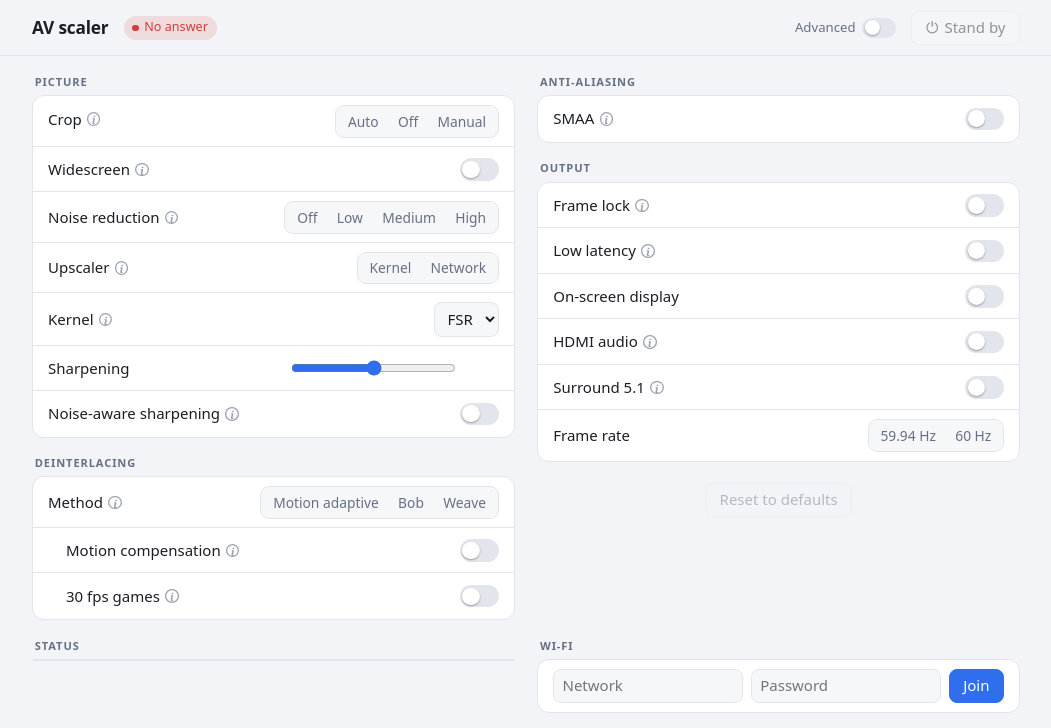
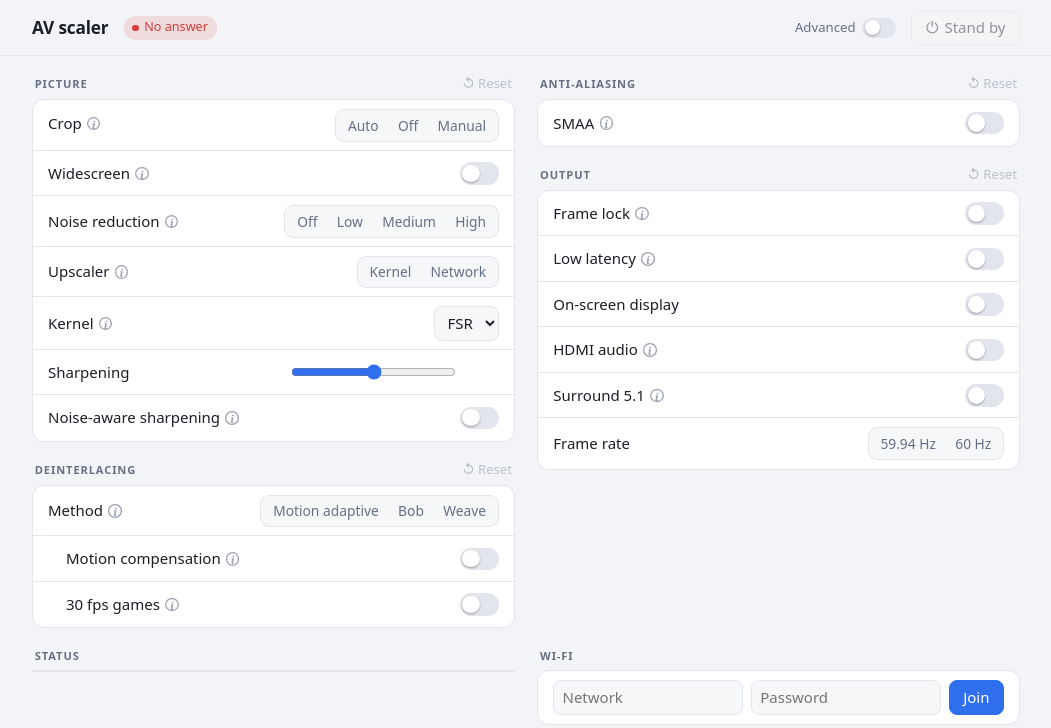
Before and after one commit to bryfur/tang-av-scaler, a plain HTML site: page firmware/xiao-wifi/main/page.html in a window 1280 px wide. Shown: the top 728 px of the page, without its empty margins (114-1165 px from the left). Drawn offline with Linux system fonts and the light colour scheme; no server answers.

Commit message:
The page: a reset in each card's heading again (the rows shown), the bottom button gone
Faint until something in the card differs from its default; it resets what
the card shows (the bring-up rows only with Advanced on).

Co-Authored-By: Claude Opus 5.5 <noreply@anthropic.com>

```diff
--- a/firmware/xiao-wifi/main/page.html
+++ b/firmware/xiao-wifi/main/page.html
@@ -70,8 +70,11 @@ button:disabled{opacity:.45;cursor:default}button:disabled:hover{border-color:va
 .nums{display:flex;gap:.4em;flex-wrap:wrap}
 .ctl{display:flex;align-items:center;justify-content:space-between;gap:.6em;flex-wrap:wrap;flex:1 1 100%}
 .fname{color:var(--dim);font-size:.85em;overflow:hidden;text-overflow:ellipsis;white-space:nowrap;max-width:12em}
-.foot{display:flex;justify-content:center;padding:1.4em 0 0}
-.foot button{background:none;color:var(--dim)}
+/* a card's reset: in its heading, faint until something in the card differs from its default */
+h2{display:flex;align-items:center;justify-content:space-between;min-height:1.7em}
+.sec{font:500 1.18em/1 system-ui,-apple-system,"Segoe UI",sans-serif;text-transform:none;letter-spacing:0;background:none;border:0;border-radius:6px;padding:.25em .45em;margin-right:-.45em;color:var(--acc);cursor:pointer}
+.sec:hover{background:color-mix(in srgb,var(--acc) 12%,transparent)}
+.sec:disabled{color:var(--dim);opacity:.4;background:none;cursor:default}
 /* the status: names and values, red only where something is wrong */
 table{border-collapse:collapse;width:100%;font-size:.92em;font-variant-numeric:tabular-nums}
 td{padding:.42em 1em;vertical-align:top}td:first-child{color:var(--dim);white-space:nowrap;width:1%;padding-right:.2em}
@@ -163,7 +166,6 @@ pre{position:absolute;inset:0;margin:0;background:#0a0b0e;color:#cfd3dc;padding:
  <div class="f adv"><span class="l"><span class="t">Swap Cb / Cr</span></span><input class="sw" type="checkbox" name="swap"></div>
  <div class="f adv" data-hint="Off leaves the FPGA to a host tool."><span class="l"><span class="t">Run the scaler</span></span><input class="sw" type="checkbox" name="on"></div>
 </div>
-<div class="foot"><button type="button" id="rall" disabled>Reset to defaults</button></div>
 </div>
 </form>
 
@@ -223,11 +225,14 @@ function cur(){const o={};
   for(const e of F){if(!e.name||e.name[0]=='_'||e.type=='radio'&&!e.checked)continue;o[e.name]=e.type=='checkbox'?(e.checked?1:0):+e.value}
   return o}
 const rows=[...vf.querySelectorAll('.f')];
-function marks(){if(!def)return;const o=cur();let any=false;
-  for(const r of rows){const c=keys(r).some(k=>differs(o,k));r.classList.toggle('chg',c);any=any||c}
-  $('rall').disabled=!any}
-function reset(el,note){if(!def)return;const o=cur();
-  for(const [k,m] of keys(el))if(k in def)o[k]=m?(o[k]&~m)|(def[k]&m):def[k];
+const cards=[...vf.querySelectorAll('.grp')];
+function marks(){if(!def)return;const o=cur();
+  for(const r of rows)r.classList.toggle('chg',keys(r).some(k=>differs(o,k)));
+  for(const g of cards)g.previousElementSibling.querySelector('.sec').disabled=!seen(g).some(k=>differs(o,k))}
+// a card's reset covers the rows shown (the hidden bring-up ones only with Advanced on)
+const seen=g=>[...g.querySelectorAll('.f')].filter(r=>r.offsetParent).flatMap(keys);
+function reset(el,note,ks){if(!def)return;const o=cur();
+  for(const [k,m] of ks||keys(el))if(k in def)o[k]=m?(o[k]&~m)|(def[k]&m):def[k];
   fill(o);send(note)}
 for(const r of rows){const t=r.querySelector('.t');if(!t)continue;
   if(r.dataset.hint){const b=document.createElement('button'),h=document.createElement('div');b.type='button';b.className='ib';b.textContent='i';
@@ -235,10 +240,9 @@ for(const r of rows){const t=r.querySelector('.t');if(!t)continue;
     h.className='hint';h.textContent=r.dataset.hint;r.append(h)}
   if(keys(r).length){const b=document.createElement('button');b.type='button';b.className='rst';b.textContent='↺';
     b.title='default';b.setAttribute('aria-label','back to the default');b.onclick=()=>reset(r,'back to the default');t.append(b)}}
-let armed=0;
-$('rall').onclick=()=>{const b=$('rall');
-  if(!armed){b.textContent='Click again to reset all';armed=setTimeout(()=>{armed=0;b.textContent='Reset to defaults'},3500);return}
-  clearTimeout(armed);armed=0;b.textContent='Reset to defaults';reset(vf,'all back to defaults')};
+for(const g of cards){const h=g.previousElementSibling,n=h.textContent,b=document.createElement('button');
+  b.type='button';b.className='sec';b.textContent='\u21ba Reset';b.disabled=true;b.title=n.toLowerCase()+': every setting back to its default';
+  b.onclick=()=>reset(g,n+': back to defaults',seen(g));h.append(b)}
 
 // ---- the form ----
 function modeShow(){const m=+F.mode.value||0,b=m&3;
@@ -357,7 +361,8 @@ async function poll(){if(grabbing||document.hidden)return;
 document.addEventListener('visibilitychange',()=>{if(!document.hidden)poll()});
 
 // ---- Advanced (remembered in this browser) ----
-function advSet(on){document.body.classList.toggle('adv',on);$('advb').checked=on;try{localStorage.setItem('av.adv',on?'1':'')}catch(e){}}
+function advSet(on){document.body.classList.toggle('adv',on);$('advb').checked=on;try{localStorage.setItem('av.adv',on?'1':'')}catch(e){}
+  if(typeof marks=='function')marks()}
 let keep='';try{keep=localStorage.getItem('av.adv')}catch(e){}
 advSet(!!keep);$('advb').onchange=e=>{advSet(e.target.checked);poll()};
 
```
